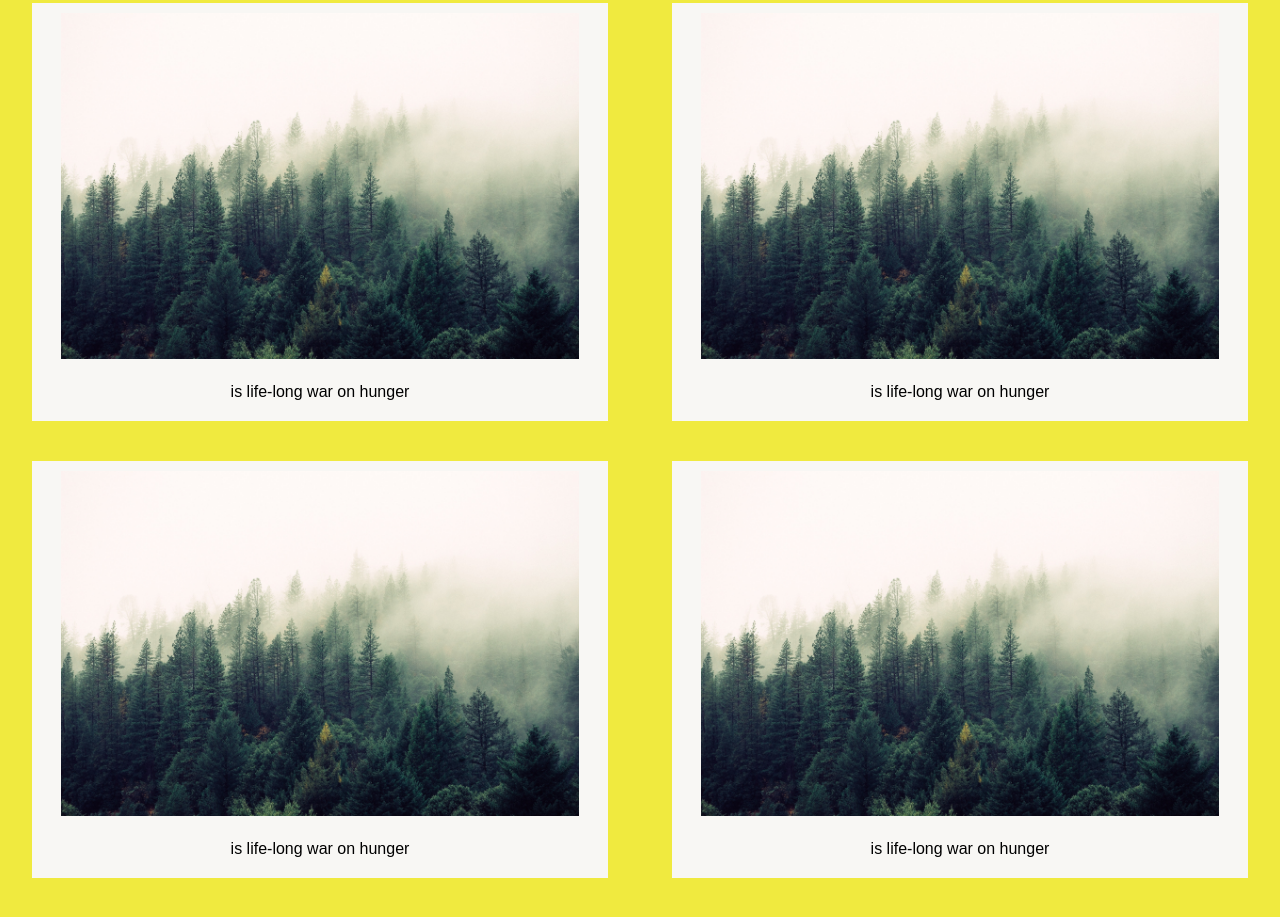
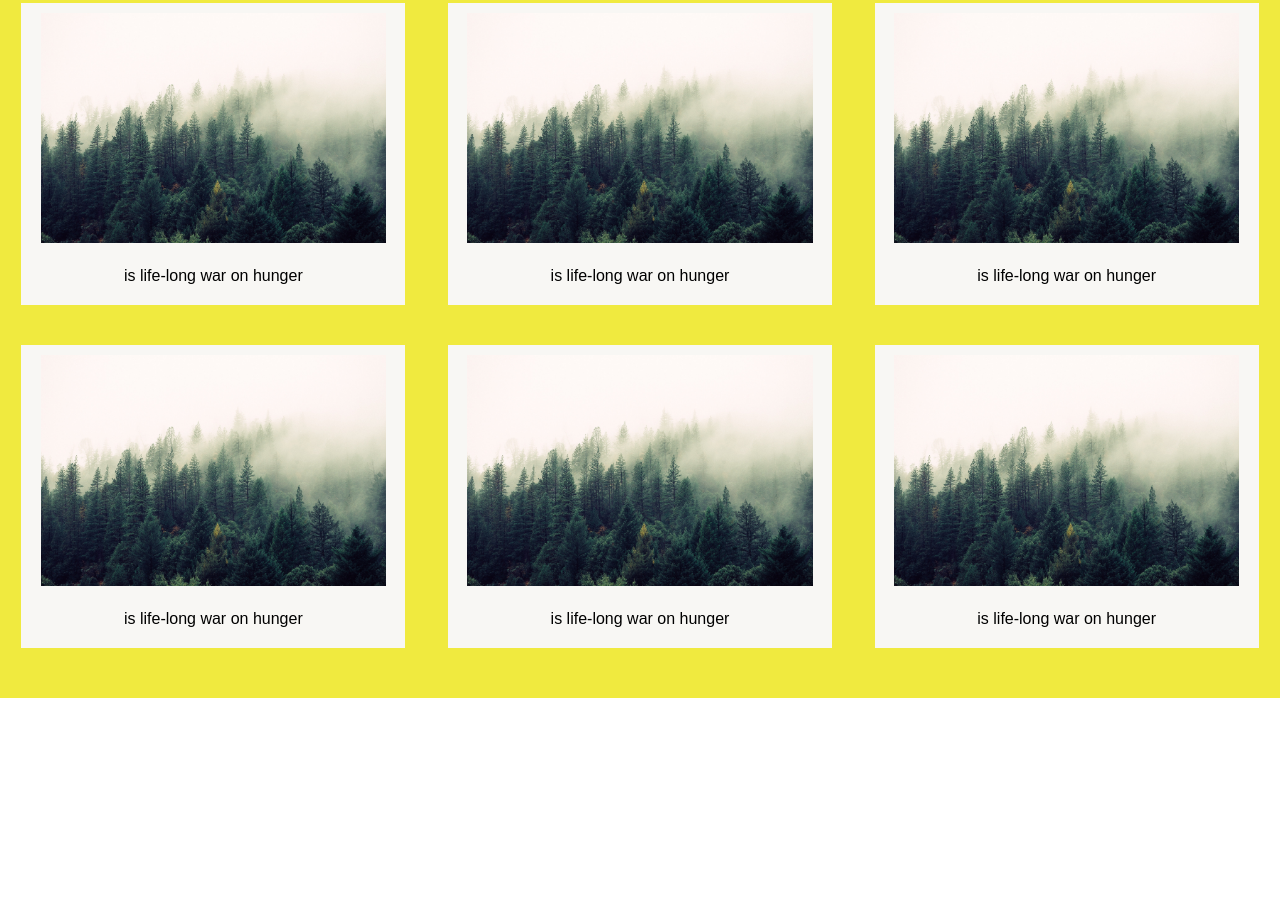
Before and after one commit to irfan-fauzi/portfolio-frontend, a plain HTML site: page portfolio-web/index.html in a window 1280 px wide. Shown: the part 935-1852 px from the top of the page. After the commit the page ends 1633 px from the top, so only its background shows below. Drawn offline with Linux system fonts and the light colour scheme.

Commit message:
responsive image project

```diff
--- a/portfolio-web/css/style.scss
+++ b/portfolio-web/css/style.scss
@@ -95,3 +95,10 @@ body{
     }
   }
 }
+@media only screen and (min-width: 992px) {
+  #project{
+    .img-project{
+      grid-template-columns: 1fr 1fr 1fr;
+    }
+  }
+}
--- a/portfolio-web/index.html
+++ b/portfolio-web/index.html
@@ -9,6 +9,7 @@
 </head>
 
 <body>
+  <!-- HEADER ------------------------------------------------- -->
   <header>
     <nav id="navbar">
       <ul>
@@ -18,44 +19,75 @@
       </ul>
     </nav>
   </header>
+  <!-- END HEADER ----------------------------------------------- -->
   <section id="welcome-section">
     <h1>Hey Yo I`am Irfan</h1>
     <p>web developer</p>
   </section>
+  <!-- END WELCOME SECTION ---------------------------------------->
+
+  <!-- PROJECT SECTION ----------------------------------------- -->
   <section id="project">
     <!-- caption umum -->
     <h1>These a some of my project</h1>
     <!-- img 1 -->
     <div class="img-project">
       <figure id="img-div">
+        <a href="">
           <img id="image" src="img/1.jpg" alt="landing page" />
           <figcaption id="img-caption">
             <a href="#">is life-long war on hunger</a>
           </figcaption>
+        </a>
       </figure>
       <!-- img 2 -->
       <figure id="img-div">
+        <a href="">
           <img id="image" src="img/1.jpg" alt="landing page" />
           <figcaption id="img-caption">
             <a href="#">is life-long war on hunger</a>
           </figcaption>
+        </a>
       </figure>
       <!-- img 3 -->
       <figure id="img-div">
+        <a href="">
           <img id="image" src="img/1.jpg" alt="landing page" />
           <figcaption id="img-caption">
             <a href="#">is life-long war on hunger</a>
           </figcaption>
+        </a>
       </figure>
       <!-- img 4 -->
       <figure id="img-div">
+        <a href="">
           <img id="image" src="img/1.jpg" alt="landing page" />
           <figcaption id="img-caption">
             <a href="#">is life-long war on hunger</a>
           </figcaption>
+        </a>
+      </figure>
+      <!-- img 5 -->
+      <figure id="img-div">
+        <a href="">
+          <img id="image" src="img/1.jpg" alt="landing page" />
+          <figcaption id="img-caption">
+            <a href="#">is life-long war on hunger</a>
+          </figcaption>
+        </a>
+      </figure>
+      <!-- img 6 -->
+      <figure id="img-div">
+        <a href="#">
+          <img id="image" src="img/1.jpg" alt="landing page" />
+          <figcaption id="img-caption">
+            <a href="#">is life-long war on hunger</a>
+          </figcaption>
+        </a>
       </figure>
     </div>
   </section>
+  <!-- END PROJECT SECTION -------------------------------- -->
   <section id="contact">
 
   </section>
```
Also changed, not shown: portfolio-web/css/style.css, 1 other file. Lines whose indentation alone changed are shown as unchanged.
